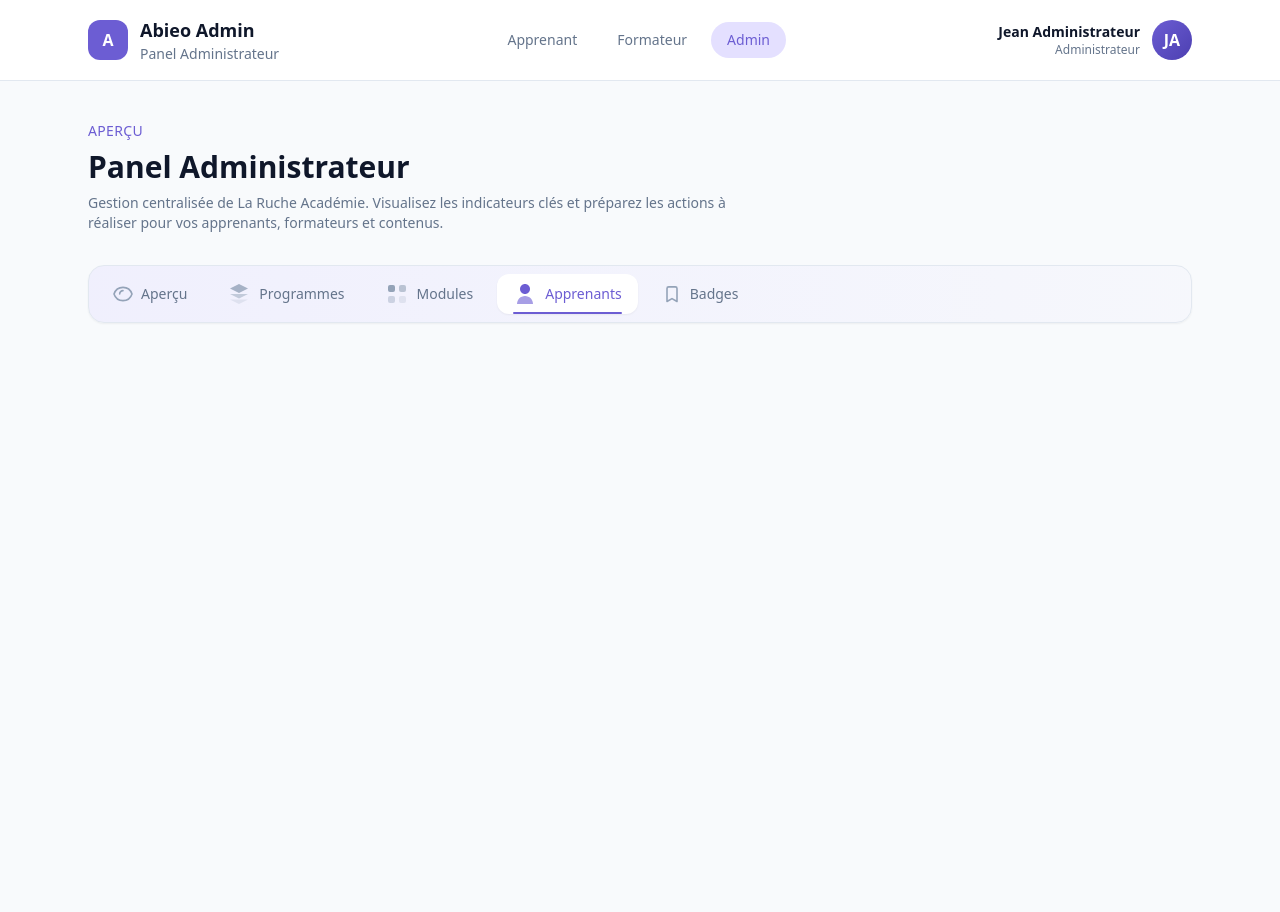
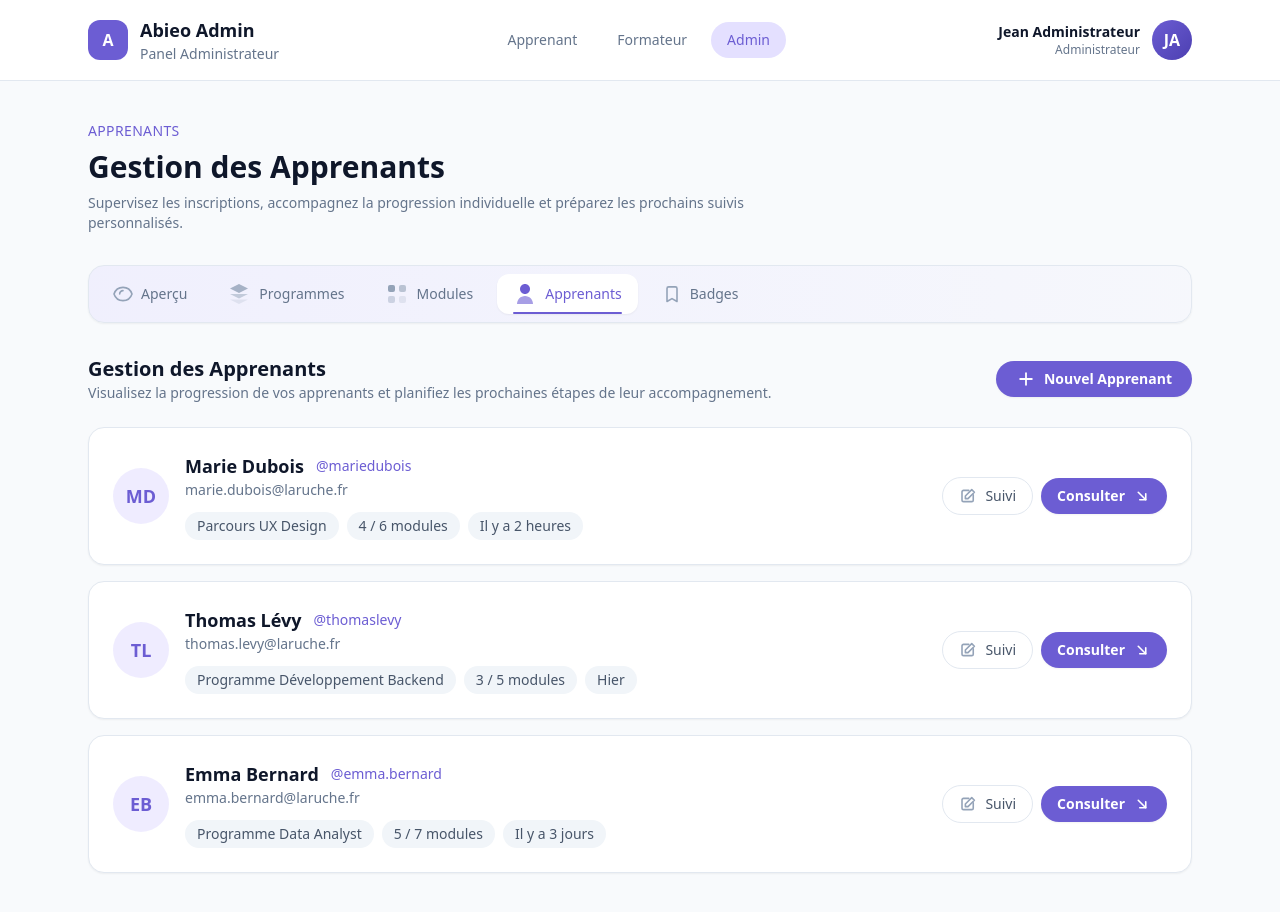
Before and after one commit to AbbadKamel/Projet-M2, a React (Vite) app: page /admin in a window 1280 px wide. Both pictures are taken after a click on the button "Apprenants". Before the commit the page ends 800 px from the top, so only its background shows below. Built offline with nearby package versions, Linux system fonts and the light colour scheme.

Commit message:
fix bugs

```diff
--- a/src/pages/AdminPage.tsx
+++ b/src/pages/AdminPage.tsx
@@ -1,9 +1,11 @@
+// Importation des hooks React et des composants nécessaires
 import { useMemo, useState } from 'react';
 import AdminNavigationTabs from '../components/AdminNavigationTabs';
 import DashboardCard from '../components/DashboardCard';
 import QuickActionButton from '../components/QuickActionButton';
 import AdminLayout from '../templates/AdminLayout';
 
+// Composant icône pour l'aperçu (œil)
 const IconOverview = () => (
   <svg width="20" height="20" viewBox="0 0 20 20" fill="none" xmlns="http://www.w3.org/2000/svg">
     <path
@@ -77,7 +79,7 @@ const IconPlus = () => (
   </svg>
 );
 
-
+// Composant icône pour les signets/badges (marque-page)
 const IconBookmarks = () => (
   <svg width="20" height="20" viewBox="0 0 20 20" fill="none" xmlns="http://www.w3.org/2000/svg">
     <path
@@ -90,6 +92,7 @@ const IconBookmarks = () => (
   </svg>
 );
 
+// Composant icône pour les flèches vers le haut-droite
 const IconArrowUpRight = () => (
   <svg width="18" height="18" viewBox="0 0 18 18" fill="none" xmlns="http://www.w3.org/2000/svg">
     <path
@@ -109,6 +112,7 @@ const IconArrowUpRight = () => (
   </svg>
 );
 
+// Composant icône pour l'édition
 const IconEdit = () => (
   <svg width="18" height="18" viewBox="0 0 18 18" fill="none" xmlns="http://www.w3.org/2000/svg">
     <path
@@ -128,9 +132,12 @@ const IconEdit = () => (
   </svg>
 );
 
+// Composant principal de la page d'administration
 const AdminPage = () => {
+  // État pour gérer l'onglet actif
   const [activeTab, setActiveTab] = useState('Aperçu');
 
+  // Configuration des onglets de navigation avec mémorisation pour optimiser les performances
   const navigationTabs = useMemo(
     () => [
       { label: 'Aperçu', icon: <IconOverview />, active: activeTab === 'Aperçu', onClick: () => setActiveTab('Aperçu') },
@@ -142,6 +149,7 @@ const AdminPage = () => {
     [activeTab],
   );
 
+  // Configuration du contenu d'en-tête selon l'onglet actif
   const headerContent = useMemo(() => {
     if (activeTab === 'Programmes') {
       return {
@@ -161,6 +169,23 @@ const AdminPage = () => {
       } as const;
     }
 
+    if (activeTab === 'Apprenants') {
+      return {
+        eyebrow: 'Apprenants',
+        title: 'Gestion des Apprenants',
+        description:
+          'Supervisez les inscriptions, accompagnez la progression individuelle et préparez les prochains suivis personnalisés.',
+      } as const;
+    }
+
+    if (activeTab === 'Badges') {
+      return {
+        eyebrow: 'Badges',
+        title: 'Gestion des Badges',
+        description:
+          'Créez et gérez vos badges de reconnaissance, définissez les critères d\'obtention et suivez les attributions.',
+      } as const;
+    }
 
     return {
       eyebrow: 'Aperçu',
@@ -170,6 +195,7 @@ const AdminPage = () => {
     } as const;
   }, [activeTab]);
 
+  // Données statistiques pour les cartes du tableau de bord
   const stats = useMemo(
     () => [
       { title: 'Programmes', value: 12, description: 'Programmes actifs dans la plateforme', accent: '#6C5DD3', icon: <IconStack /> },
@@ -180,6 +206,7 @@ const AdminPage = () => {
     [],
   );
 
+  // Configuration des boutons d'actions rapides
   const quickActions = useMemo(
     () => [
       { label: 'Nouveau Programme', description: 'Créer un nouveau parcours de formation', icon: <IconPlus /> },
@@ -190,6 +217,7 @@ const AdminPage = () => {
     [],
   );
 
+  // Données des programmes de formation
   const programmes = useMemo(
     () => [
       {
@@ -208,6 +236,7 @@ const AdminPage = () => {
     [],
   );
 
+  // Données des modules de formation
   const modules = useMemo(
     () => [
       {
@@ -238,20 +267,58 @@ const AdminPage = () => {
     [],
   );
 
+  // Données des apprenants
+  const learners = useMemo(
+    () => [
+      {
+        name: 'Marie Dubois',
+        handle: '@mariedubois',
+        email: 'marie.dubois@laruche.fr',
+        programme: 'Parcours UX Design',
+        modulesCompleted: 4,
+        totalModules: 6,
+        lastActivity: 'Il y a 2 heures',
+      },
+      {
+        name: 'Thomas Lévy',
+        handle: '@thomaslevy',
+        email: 'thomas.levy@laruche.fr',
+        programme: 'Programme Développement Backend',
+        modulesCompleted: 3,
+        totalModules: 5,
+        lastActivity: 'Hier',
+      },
+      {
+        name: 'Emma Bernard',
+        handle: '@emma.bernard',
+        email: 'emma.bernard@laruche.fr',
+        programme: 'Programme Data Analyst',
+        modulesCompleted: 5,
+        totalModules: 7,
+        lastActivity: 'Il y a 3 jours',
+      },
+    ],
+    [],
+  );
 
+  // Rendu du composant
   return (
     <AdminLayout>
       <section className="flex flex-col gap-8">
+        {/* Section d'en-tête avec titre et description */}
         <header>
           <p className="text-sm font-medium uppercase tracking-wide text-primary">{headerContent.eyebrow}</p>
           <h1 className="mt-2 text-3xl font-semibold text-slate-900">{headerContent.title}</h1>
           <p className="mt-2 max-w-2xl text-sm text-slate-500">{headerContent.description}</p>
         </header>
 
+        {/* Onglets de navigation du panel administrateur */}
         <AdminNavigationTabs items={navigationTabs} />
 
+        {/* Contenu de l'onglet Aperçu */}
         {activeTab === 'Aperçu' ? (
           <>
+            {/* Grille des cartes statistiques */}
             <section className="grid gap-4 md:grid-cols-2 xl:grid-cols-4">
               {stats.map((item) => (
                 <DashboardCard
@@ -265,12 +332,14 @@ const AdminPage = () => {
               ))}
             </section>
 
+            {/* Section des actions rapides */}
             <section className="flex flex-col gap-4">
               <div className="flex items-center justify-between">
                 <div>
                   <h2 className="text-xl font-semibold text-slate-900">Actions rapides</h2>
                   <p className="text-sm text-slate-500">Créez du contenu ou gérez les apprenants en un clic.</p>
                 </div>
+                {/* Bouton d'historique */}
                 <button
                   type="button"
                   className="rounded-full border border-slate-200 bg-white px-5 py-2 text-sm font-medium text-slate-600 shadow-sm transition hover:border-primary hover:text-primary"
@@ -278,6 +347,7 @@ const AdminPage = () => {
                   Historique
                 </button>
               </div>
+              {/* Liste des boutons d'actions rapides */}
               <div className="flex flex-wrap gap-4">
                 {quickActions.map((action) => (
                   <QuickActionButton
@@ -293,6 +363,7 @@ const AdminPage = () => {
           </>
         ) : null}
 
+        {/* Contenu de l'onglet Programmes */}
         {activeTab === 'Programmes' ? (
           <section className="flex flex-col gap-6">
             <div className="flex flex-col items-start justify-between gap-4 sm:flex-row sm:items-center">
@@ -354,6 +425,7 @@ const AdminPage = () => {
           </section>
         ) : null}
 
+        {/* Contenu de l'onglet Modules */}
         {activeTab === 'Modules' ? (
           <section className="flex flex-col gap-6">
             <div className="flex flex-col items-start justify-between gap-4 sm:flex-row sm:items-center">
@@ -418,9 +490,85 @@ const AdminPage = () => {
           </section>
         ) : null}
 
+        {/* Contenu de l'onglet Apprenants */}
+        {activeTab === 'Apprenants' ? (
+          <section className="flex flex-col gap-6">
+            <div className="flex flex-col items-start justify-between gap-4 sm:flex-row sm:items-center">
+              <div>
+                <h2 className="text-xl font-semibold text-slate-900">Gestion des Apprenants</h2>
+                <p className="text-sm text-slate-500">
+                  Visualisez la progression de vos apprenants et planifiez les prochaines étapes de leur accompagnement.
+                </p>
+              </div>
+              <button
+                type="button"
+                className="flex items-center gap-2 rounded-full bg-primary px-5 py-2 text-sm font-semibold text-white shadow-sm transition hover:bg-primary-dark"
+              >
+                <span className="text-base text-white">
+                  <IconPlus />
+                </span>
+                Nouvel Apprenant
+              </button>
+            </div>
+
+            <div className="flex flex-col gap-4">
+              {learners.map((learner) => (
+                <article
+                  key={learner.email}
+                  className="flex flex-col gap-6 rounded-2xl border border-slate-200 bg-white p-6 shadow-sm lg:flex-row lg:items-center lg:justify-between"
+                >
+                  <div className="flex flex-1 flex-col gap-4 sm:flex-row sm:items-center">
+                    <div className="flex h-14 w-14 items-center justify-center rounded-full bg-primary-light/60 text-lg font-semibold text-primary">
+                      {learner.name
+                        .split(' ')
+                        .map((part) => part[0])
+                        .slice(0, 2)
+                        .join('')}
+                    </div>
+                    <div className="flex-1">
+                      <div className="flex flex-col gap-1 sm:flex-row sm:items-center sm:gap-3">
+                        <h3 className="text-lg font-semibold text-slate-900">{learner.name}</h3>
+                        <span className="text-sm font-medium text-primary">{learner.handle}</span>
+                      </div>
+                      <p className="text-sm text-slate-500">{learner.email}</p>
+                      <div className="mt-3 flex flex-wrap items-center gap-2 text-xs text-slate-500 sm:text-sm">
+                        <span className="rounded-full bg-slate-100 px-3 py-1 font-medium text-slate-600">{learner.programme}</span>
+                        <span className="rounded-full bg-slate-100 px-3 py-1 font-medium text-slate-600">
+                          {learner.modulesCompleted} / {learner.totalModules} modules
+                        </span>
+                        <span className="rounded-full bg-slate-100 px-3 py-1 font-medium text-slate-600">{learner.lastActivity}</span>
+                      </div>
+                    </div>
+                  </div>
+                  <div className="flex flex-col items-stretch gap-2 sm:flex-row sm:items-center">
+                    <button
+                      type="button"
+                      className="flex items-center gap-2 rounded-full border border-slate-200 px-4 py-2 text-sm font-medium text-slate-600 transition hover:border-primary hover:text-primary"
+                    >
+                      <span className="text-base text-slate-400">
+                        <IconEdit />
+                      </span>
+                      Suivi
+                    </button>
+                    <button
+                      type="button"
+                      className="flex items-center gap-2 rounded-full bg-primary px-4 py-2 text-sm font-semibold text-white shadow-sm transition hover:bg-primary-dark"
+                    >
+                      Consulter
+                      <span className="text-base text-white">
+                        <IconArrowUpRight />
+                      </span>
+                    </button>
+                  </div>
+                </article>
+              ))}
+            </div>
+          </section>
+        ) : null}
       </section>
     </AdminLayout>
   );
 };
 
+// Exportation par défaut du composant
 export default AdminPage;
```
